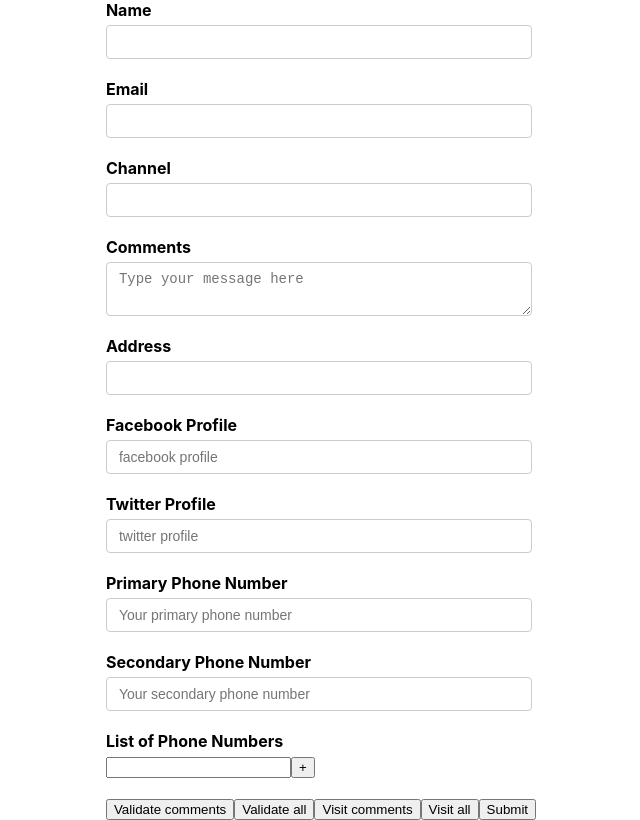
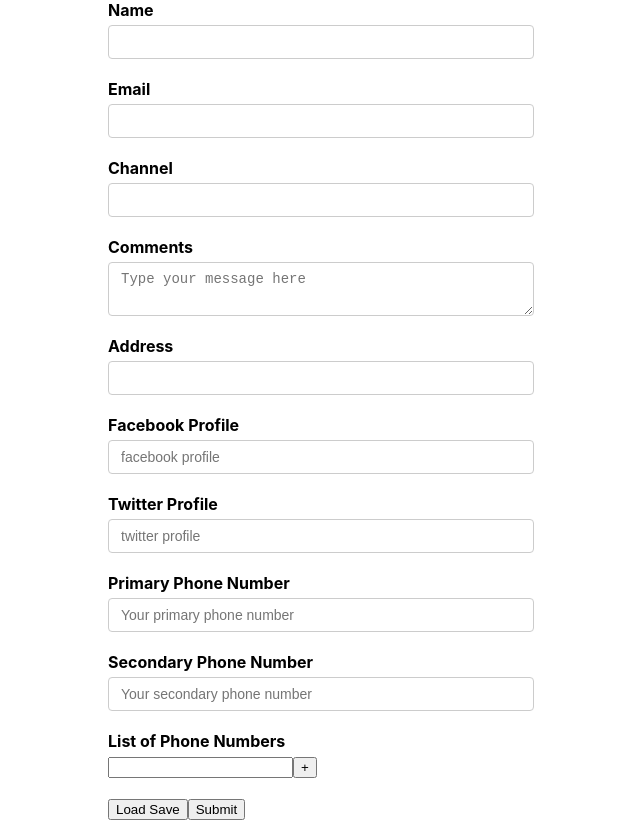
Before and after one commit to daniyaniazi/Formik-Get-started, a React (Create React App) app: page / in a window 1280 px wide. Shown: the whole page, without its empty margins (319-959 px from the left). Built offline with nearby package versions, Linux system fonts and the light colour scheme.

Commit message:
load saved data

```diff
--- a/src/components/Regform.js
+++ b/src/components/Regform.js
@@ -1,4 +1,4 @@
-import React from "react";
+import React, { useState } from "react";
 
 import {
   Form,
@@ -17,6 +17,20 @@ const initialValues = {
   channel: "",
   comments: "",
   address: "",
+  social: {
+    facebook: "",
+    twiiter: "",
+  },
+  phoneNumbers: ["", ""],
+  phNumbers: [""],
+};
+
+const savedValues = {
+  name: "Daniya",
+  email: "farihadania@hotmail.com",
+  channel: "daniyadodo",
+  comments: "Welcome",
+  address: "xyz",
   social: {
     facebook: "",
     twiiter: "",
@@ -46,14 +60,13 @@ const validateComments = (value) => {
 };
 
 function Regform() {
-  //takes an object
-  //this hooks return an object that contain properties method
-
+  const [formValues, setFormValues] = useState(initialValues);
   return (
     //Wrapping upthe netire form in formik component
     //Pass props
     <Formik
-      initialValues={initialValues}
+      initialValues={formValues}
+      enableReinitialize //it decide form can initail values
       validationSchema={validationSchema}
       //validate - func (1)
       onSubmit={onSubmit}
@@ -202,34 +215,39 @@ function Regform() {
                   }}
                 </FieldArray>
               </div>
-              <button type="submit" onClick={() => formik.validateField}>
+              {/* <button type="button" onClick={() => formik.validateField}>
                 Validate comments
               </button>
               <button type="submit" onClick={() => formik.validateForm}>
                 Validate all
               </button>
               <button
-                type="submit"
+                type="button"
                 onClick={() => formik.setFieldTouched("comments")}
               >
                 Visit comments
               </button>
               <button
-                type="submit"
+                type="button"
                 onClick={() =>
                   formik.setTouched({ name: true, channel: true, email: true })
                 }
               >
                 Visit all
-              </button>
+              </button>*/}
               {/* <button
-                type="submit"
+                type="button"
                 disabled={!(formik.isValid && formik.dirty)}
                 // dirty assume initail values is always invalid
               >
                 Submit
 
+
               </button> */}
+
+              <button type="button" onClick={() => setFormValues(savedValues)}>
+                Load Save
+              </button>
               <button
                 type="submit"
                 disabled={!formik.isValid || formik.isSubmitting}
```
